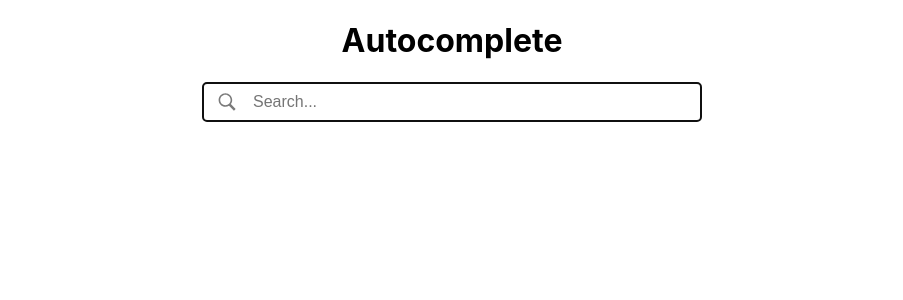
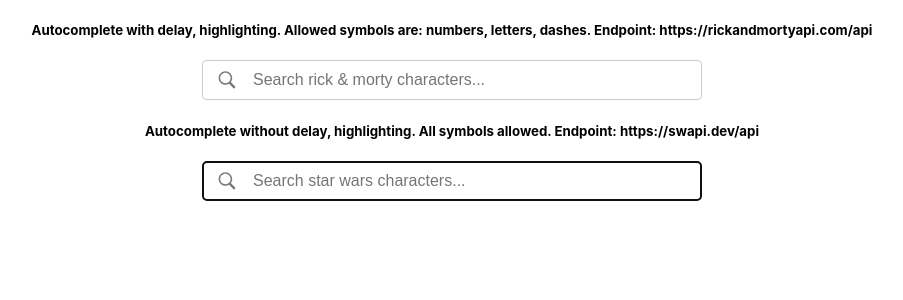
Before and after one commit to ilsemjonov/autocomplete, a React (Create React App) app: page / in a window 1280 px wide. Shown: the top 300 px of the page, without its empty margins (188-1091 px from the left). Built offline with nearby package versions, Linux system fonts and the light colour scheme.

Commit message:
autocomplete reusability, tests, clicks outside

```diff
--- a/src/components/App/App.tsx
+++ b/src/components/App/App.tsx
@@ -20,18 +20,42 @@ import Autocomplete from "../Autocomplete/Autocomplete";
 import { CharacterModel } from "../../models/CharacterModel";
 import { customFormatter } from "../../functions/customFormatter";
 
+const rickAndMortySearchApiUrl = process.env.REACT_APP_RICKANDMORTY_API_URL;
+const starWarsSearchApiUrl = process.env.REACT_APP_STARWARS_API_URL;
+
 const App: React.FC = () => {
+
+    const rickAndMortySearchUrl = `${rickAndMortySearchApiUrl}/api/character/`;
+    const starWarsSearchUrl= `${starWarsSearchApiUrl}/api/people/`
+
     const handleSelect = (selected: CharacterModel) => {
         console.log(selected);
     };
 
     return (
         <div className="app">
-            <h1>Autocomplete</h1>
+            <h5>Autocomplete with delay, highlighting. Allowed symbols are: numbers, letters, dashes. Endpoint: https://rickandmortyapi.com/api</h5>
             <Autocomplete
+                id='autocomplete-input'
                 onSelect={handleSelect}
+                searchUrl={rickAndMortySearchUrl}
+                searchParameterName='name'
+                paginationParameterName='page'
                 formatter={customFormatter}
-                delay={500}
+                delay={300}
+                enableHighlight
+                placeholder='Search rick & morty characters...'
+                ariaLabel='Search for suggestions'
+            />
+            <h5>Autocomplete without delay, highlighting. All symbols allowed. Endpoint: https://swapi.dev/api</h5>
+            <Autocomplete
+                id='autocomplete-input-2'
+                onSelect={handleSelect}
+                searchUrl={starWarsSearchUrl}
+                searchParameterName='search'
+                paginationParameterName='page'
+                placeholder='Search star wars characters...'
+                ariaLabel='Search for suggestions 2'
             />
         </div>
     );
--- a/src/components/Autocomplete/Autocomplete.css
+++ b/src/components/Autocomplete/Autocomplete.css
@@ -8,7 +8,6 @@
 
 .autocomplete-container label {
     display: block;
-    position: relative;
     visibility: hidden;
     width: 0px;
     height: 0px;
--- a/src/components/Autocomplete/Autocomplete.tsx
+++ b/src/components/Autocomplete/Autocomplete.tsx
@@ -8,14 +8,31 @@ import './Autocomplete.css';
 const SuggestionsList = lazy(() => import('../SuggestionsList/SuggestionsList'));
 
 interface AutocompleteProps {
+    id: string;
     onSelect: (selected: CharacterModel) => void;
+    searchUrl: string;
+    searchParameterName: string;
+    paginationParameterName: string;
     formatter?: (value: string) => string;
     delay?: number;
     enableHighlight?: boolean;
+    placeholder?: string;
+    ariaLabel?: string;
 };
 
 const Autocomplete: React.FC<AutocompleteProps> = (props) => {
-    const { onSelect, formatter, delay, enableHighlight } = props;
+    const {
+        id,
+        onSelect,
+        searchUrl,
+        searchParameterName,
+        paginationParameterName,
+        formatter,
+        delay,
+        enableHighlight,
+        placeholder = '',
+        ariaLabel = 'Search input'
+    } = props;
 
     const {
         searchTerm,
@@ -27,22 +44,33 @@ const Autocomplete: React.FC<AutocompleteProps> = (props) => {
         handleSelect,
         isHighlightEnabled,
         dropdownRef,
-        handleDropdownScroll
-    } = useAutocomplete({ onSelect, formatter, delay, enableHighlight });
+        handleDropdownScroll,
+        isItemSelected,
+        inputRef
+    } = useAutocomplete({
+        onSelect,
+        searchUrl,
+        searchParameterName,
+        paginationParameterName,
+        formatter,
+        delay,
+        enableHighlight
+    });
 
     return (
         <div className='autocomplete-container'>
-            <label htmlFor='autocomplete-input'>Search for suggestions:</label>
+            <label htmlFor={id}>{ariaLabel}</label>
             <span />
             <input
-                id='autocomplete-input'
-                type='text'
-                placeholder='Search...'
+                ref={inputRef}
+                id={id}
+                placeholder={placeholder}
                 value={searchTerm}
                 onChange={onInputChange}
                 onKeyDown={onKeyDown}
-                aria-label='Search for suggestions'
-                aria-autocomplete='list'
+                aria-label={ariaLabel}
+                type='text'
+                role="search"
                 autoFocus
             />
             <Suspense fallback={null}>
@@ -55,6 +83,7 @@ const Autocomplete: React.FC<AutocompleteProps> = (props) => {
                     loading={loading}
                     isHighlightEnabled={isHighlightEnabled}
                     handleDropdownScroll={handleDropdownScroll}
+                    isItemSelected={isItemSelected}
                 />
             </Suspense>
         </div>
--- a/src/components/SuggestionsList/SuggestionsList.css
+++ b/src/components/SuggestionsList/SuggestionsList.css
@@ -7,6 +7,8 @@
     top: calc(100% + 10px);
     border-radius: 8px;
     box-shadow: 0 4px 16px rgba(0, 0, 0, 0.3);
+    background-color: white;
+    z-index: 1000;
     scrollbar-color: #999 #f5f5f5;
     scrollbar-width: thin;
 }
--- a/src/components/SuggestionsList/SuggestionsList.tsx
+++ b/src/components/SuggestionsList/SuggestionsList.tsx
@@ -16,6 +16,7 @@ type SuggestionsListProps = {
     isHighlightEnabled: boolean;
     ref?: MutableRefObject<HTMLDivElement | null>;
     handleDropdownScroll: (e: any) => void;
+    isItemSelected: boolean;
 };
 
 const SuggestionsList: React.ForwardRefRenderFunction<
@@ -29,10 +30,11 @@ const SuggestionsList: React.ForwardRefRenderFunction<
         onSelect,
         loading,
         isHighlightEnabled,
-        handleDropdownScroll
+        handleDropdownScroll,
+        isItemSelected
     } = props;
 
-    const isNoResults = suggestions?.length === 0 && !loading;
+    const isNoResults = !isItemSelected && suggestions?.length === 0 && !loading;
 
     return (
         <div ref={ref} className="list-container" onScroll={handleDropdownScroll}>
--- a/src/hooks/useAutoComplete.ts
+++ b/src/hooks/useAutoComplete.ts
@@ -5,10 +5,11 @@ import { defaultFormatter } from "../functions/defaultFormatter";
 import { useDebouncedAsync } from './useDebouncedAsync';
 import { useAxiosLazyQuery } from './useAxiosLazyQuery';
 
-const searchApiUrl = process.env.REACT_APP_SEARCH_API_URL;
-
 interface AutocompleteHookProps {
     onSelect: (selected: CharacterModel) => void;
+    searchUrl: string;
+    searchParameterName: string;
+    paginationParameterName: string;
     formatter?: (value: string) => string;
     delay?: number;
     enableHighlight?: boolean;
@@ -25,6 +26,8 @@ interface AutocompleteHook {
     isHighlightEnabled: boolean;
     dropdownRef: MutableRefObject<HTMLDivElement | null>;
     handleDropdownScroll: (e: any) => void;
+    isItemSelected: boolean;
+    inputRef: MutableRefObject<HTMLInputElement | null>
 }
 
 interface Response<T> {
@@ -34,9 +37,12 @@ interface Response<T> {
 export const useAutocomplete = (props: AutocompleteHookProps): AutocompleteHook => {
     const {
         onSelect,
+        searchUrl,
+        searchParameterName,
+        paginationParameterName,
         formatter = defaultFormatter,
         delay = 0,
-        enableHighlight: isHighlightEnabled = true
+        enableHighlight: isHighlightEnabled = false
     } = props;
 
     const [searchTerm, setSearchTerm] = useState<string>('');
@@ -47,11 +53,18 @@ export const useAutocomplete = (props: AutocompleteHookProps): AutocompleteHook
 
     const dropdownRef = useRef<HTMLDivElement>(null);
     const prevScrollTopRef = useRef<number>(0);
+    const inputRef = useRef<HTMLInputElement>(null);
 
     const { loading, error, data, executeFetch } = useAxiosLazyQuery<Response<CharacterModel[]>>();
     const { results } = data || {};
 
     const executeDebouncedFetch = useDebouncedAsync(executeFetch, delay);
+
+    const resetState = useCallback(() => {
+        setSuggestions(undefined);
+        setActiveIndex(-1);
+        setPage(1);
+    }, [])
 
     useEffect(() => {
         if (searchTerm !== selectedItem) setSelectedItem('');
@@ -59,11 +72,19 @@ export const useAutocomplete = (props: AutocompleteHookProps): AutocompleteHook
         const formattedSearchTerm = searchTerm.toLowerCase().trim();
         const encodedSearchTerm = encodeURIComponent(formattedSearchTerm);
         const fetchUrl = formattedSearchTerm && searchTerm !== selectedItem
-            ? `${searchApiUrl}/api/character/?name=${encodedSearchTerm}&page=${page}`
+            ? `${searchUrl}?${searchParameterName}=${encodedSearchTerm}&${paginationParameterName}=${page}`
             : '';
 
         executeDebouncedFetch(fetchUrl);
-    }, [searchTerm, page, selectedItem, executeDebouncedFetch])
+    }, [
+        searchTerm,
+        page,
+        selectedItem,
+        executeDebouncedFetch,
+        searchUrl,
+        searchParameterName,
+        paginationParameterName
+    ])
 
     useEffect(() => {
         if (error && page === 1) {
@@ -93,11 +114,19 @@ export const useAutocomplete = (props: AutocompleteHookProps): AutocompleteHook
         }
     }, [results])
 
-    const resetState = () => {
-        setSuggestions(undefined);
-        setActiveIndex(-1);
-        setPage(1);
-    }
+    useEffect(() => {
+        const handleClickOutside = (event: MouseEvent) => {
+            if (inputRef.current && !inputRef.current.contains(event.target as Node)) {
+                resetState();
+            }
+        };
+
+        document.addEventListener('click', handleClickOutside);
+
+        return () => {
+            document.removeEventListener('click', handleClickOutside);
+        };
+    }, [resetState]);
 
     const onInputChange = (event: React.ChangeEvent<HTMLInputElement>) => {
         const { value } = event.target;
@@ -113,6 +142,7 @@ export const useAutocomplete = (props: AutocompleteHookProps): AutocompleteHook
         setSelectedItem(selected.name);
         onSelect(selected);
     };
+
     const handleDropdownScroll = useCallback((e: React.UIEvent<HTMLDivElement>) => {
         const { scrollTop, scrollHeight, clientHeight } = e.currentTarget;
 
@@ -152,8 +182,7 @@ export const useAutocomplete = (props: AutocompleteHookProps): AutocompleteHook
                 break;
             case "Escape":
                 event.preventDefault();
-                setSuggestions(undefined);
-                setActiveIndex(-1);
+                resetState();
                 break;
             default:
                 break;
@@ -170,6 +199,8 @@ export const useAutocomplete = (props: AutocompleteHookProps): AutocompleteHook
         handleSelect,
         isHighlightEnabled,
         dropdownRef,
-        handleDropdownScroll
+        handleDropdownScroll,
+        isItemSelected: !!selectedItem,
+        inputRef
     }
 };
```
Also changed, not shown: 2 other files (tests, documents, lock files or other folders).
